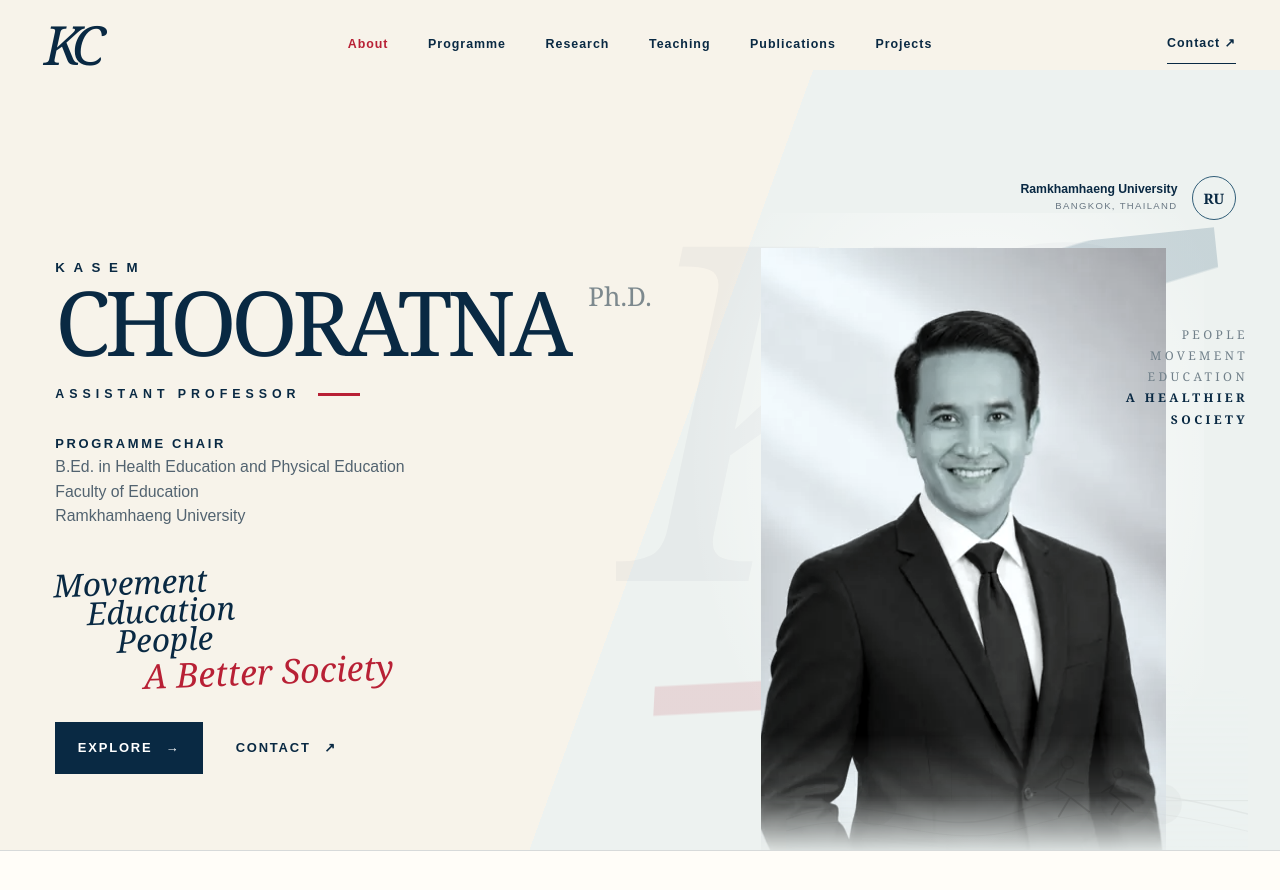
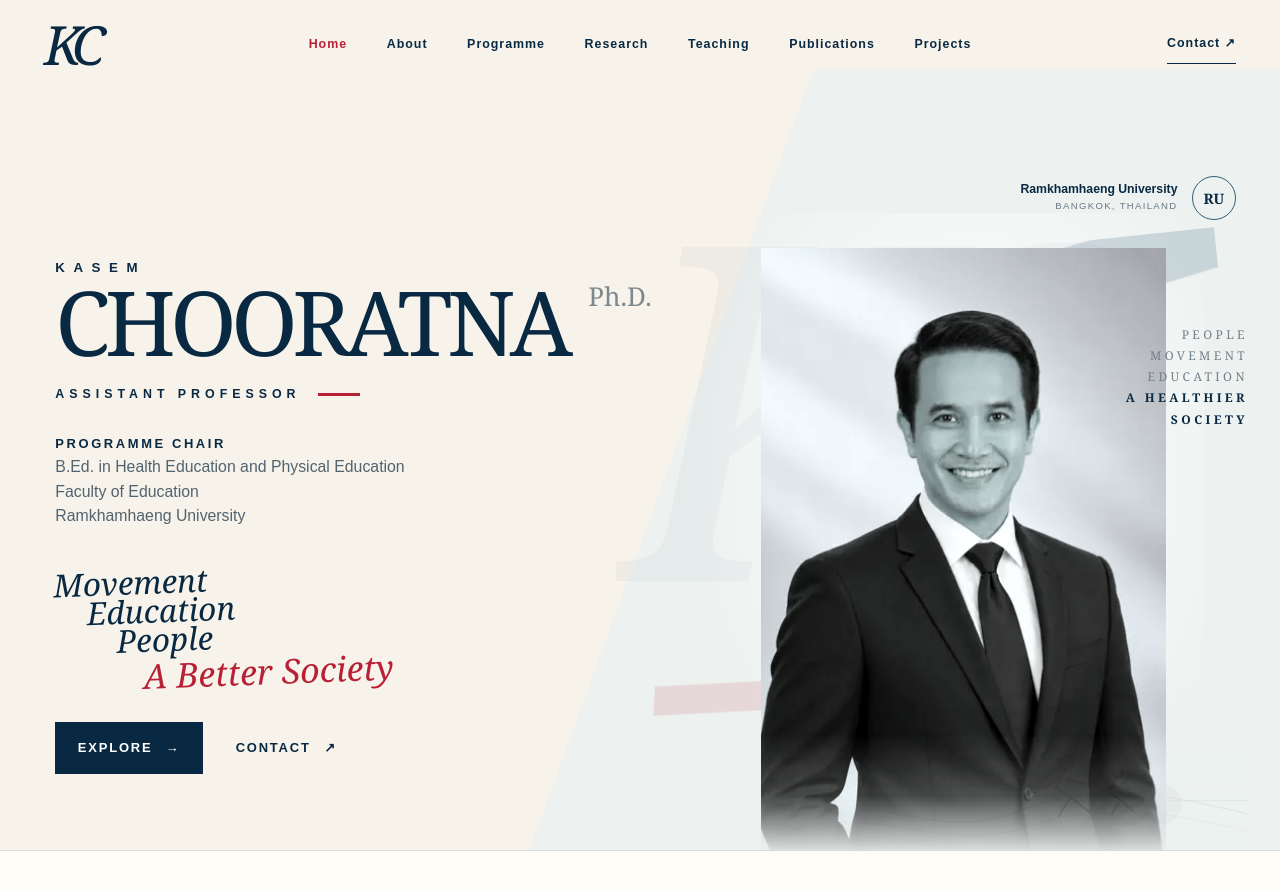
Before and after one commit to kasemch/kasemch.github.io, a Jekyll site: the page built from _pages/home.md, in a window 1280 px wide and 900 px high. Shown: the top 890 px of the window. Built offline with Jekyll 4.4.1, drawn with Linux system fonts in a browser that asks for light colours; a style sheet for code colours, icons or effects is not loaded.

Commit message:
fix: align homepage navigation with option 10 visual master

```diff
--- a/_layouts/home-v3.html
+++ b/_layouts/home-v3.html
@@ -16,12 +16,13 @@ layout: compress
     <div class="kc-v3-shell kc-v3-nav-inner">
       <a class="kc-v3-nav-mark" href="{{ '/' | relative_url }}" aria-label="Kasem Chooratna home">KC</a>
       <nav>
+        <a href="{{ '/' | relative_url }}">Home</a>
         <a href="{{ '/about/' | relative_url }}">About</a>
         <a href="{{ '/curriculum-quality/' | relative_url }}">Programme</a>
         <a href="{{ '/research/' | relative_url }}">Research</a>
         <a href="{{ '/teaching/' | relative_url }}">Teaching</a>
         <a href="{{ '/publications/' | relative_url }}">Publications</a>
-        <a href="{{ '/innovation-projects/' | relative_url }}">Projects</a>
+        <a href="{{ '/innovation-service/' | relative_url }}">Projects</a>
       </nav>
       <a class="kc-v3-nav-contact" href="{{ '/about/#contact' | relative_url }}">Contact ↗</a>
     </div>
```
